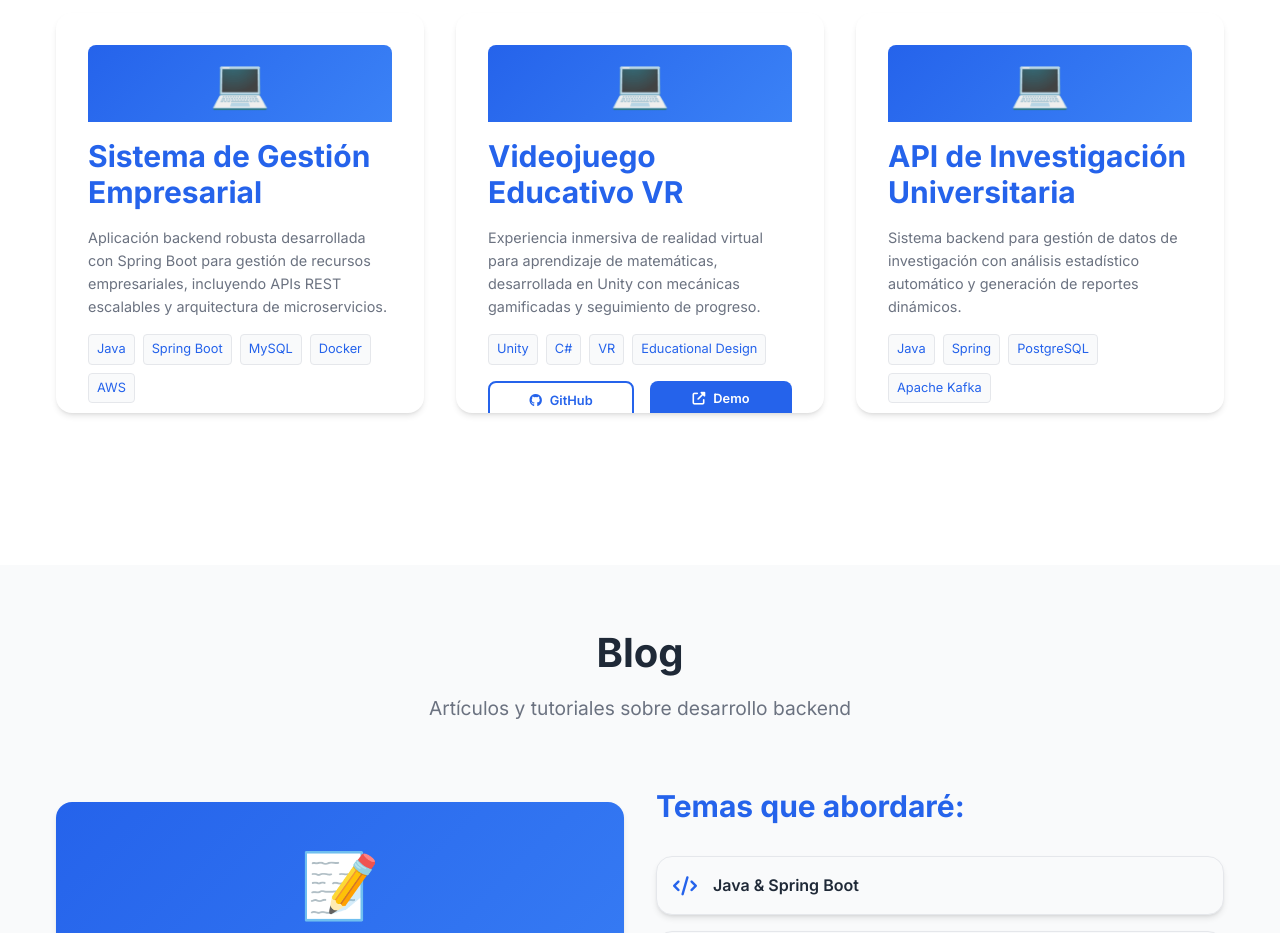
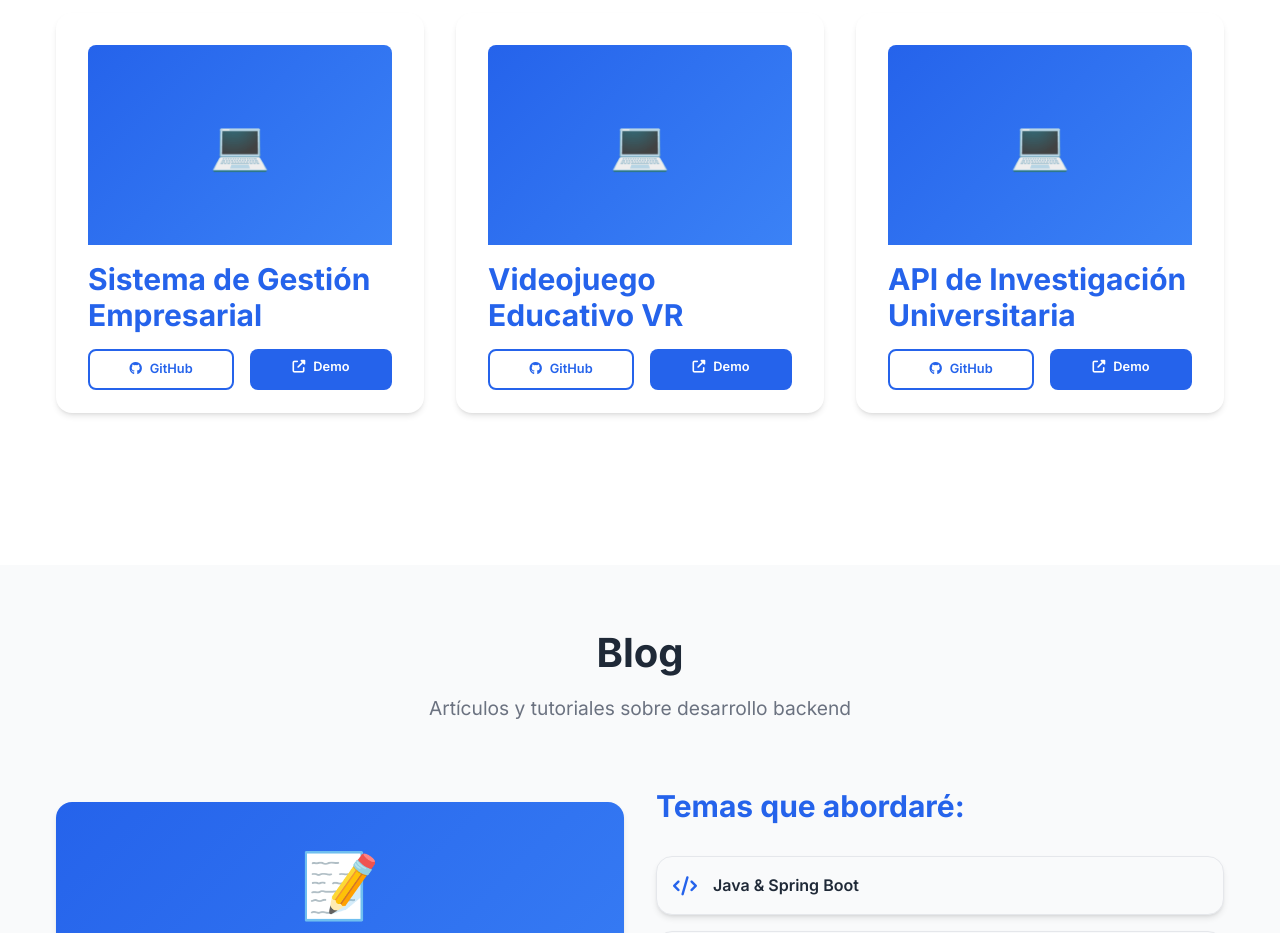
Before and after one commit to lolognz/lolognz.github.io, a React (Vite) app: page / in a window 1280 px wide. Shown: the part 3940-4873 px from the top of the page. Built offline with nearby package versions, Linux system fonts and the light colour scheme.

Commit message:
Fix project card layout with scrollable description and improved styling
Co-authored-by: lolognz <lolognz@gmail.com>

```diff
--- a/src/components/Projects.jsx
+++ b/src/components/Projects.jsx
@@ -78,16 +78,16 @@ const ProjectCard = ({ project, index }) => {
       </div>
 
       {/* Project Content */}
-      <div style={{ flex: 1, display: 'flex', flexDirection: 'column' }}>
+      <div style={{ flex: 1, display: 'flex', flexDirection: 'column', minHeight: '0' }}>
         <h3 style={{ marginBottom: '1rem', color: 'var(--primary-color)' }}>
           {project.title}
         </h3>
 
+        <div style={{ flex: 1, minHeight: '0', overflowY: 'auto', paddingRight: '0.25rem' }}>
           <p style={{
             fontSize: '0.9rem',
             lineHeight: '1.6',
-          marginBottom: '1rem',
-          flex: 1
+            marginBottom: '1rem'
           }}>
             {project.description}
           </p>
@@ -114,6 +114,7 @@ const ProjectCard = ({ project, index }) => {
                   {tech}
                 </span>
               ))}
+            </div>
           </div>
         </div>
 
```
Lines whose indentation alone changed are shown as unchanged.
